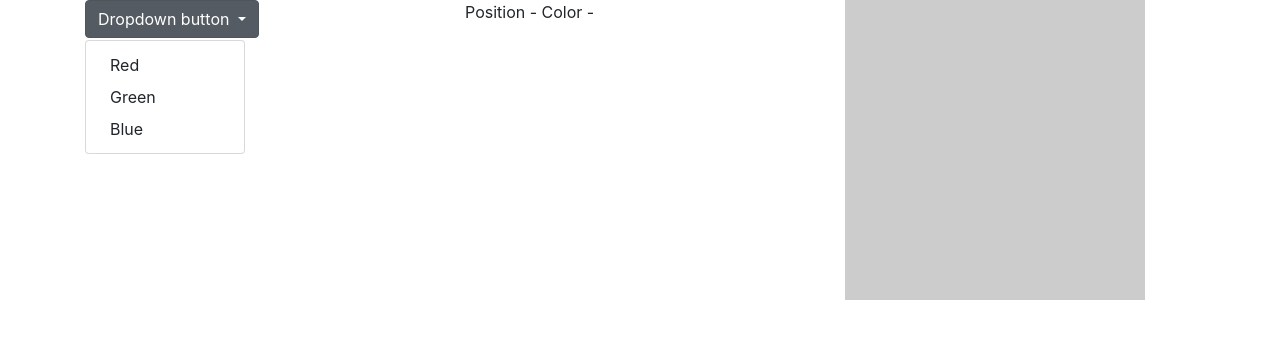
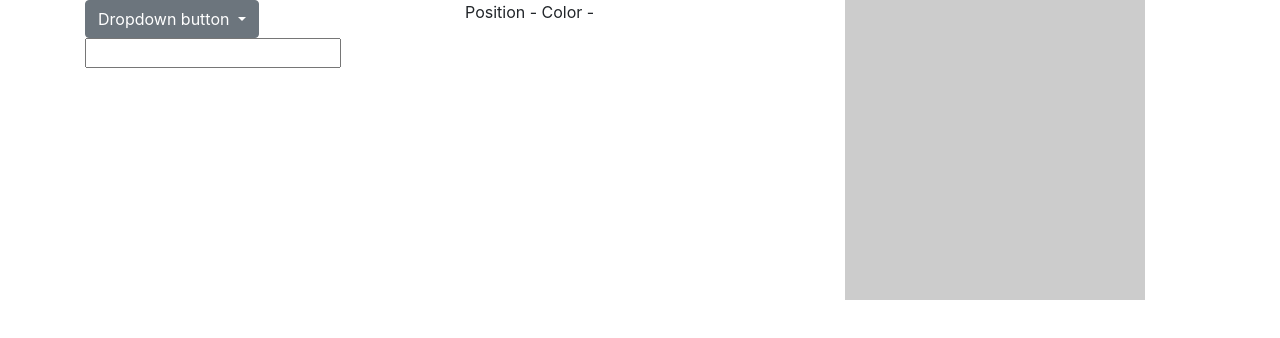
Before and after one commit to CodeKul/angular-morning-daily, an Angular app in the folder seventh-day/angular-sample-app/: page / in a window 1280 px wide. Shown: the top 338 px of the page. Built offline with nearby package versions, Linux system fonts and the light colour scheme.

Commit message:
local references : dom manipulation and local refs

```diff
--- a/seventh-day/angular-sample-app/src/app/inter-component-communication-v1/color-picker.component.ts
+++ b/seventh-day/angular-sample-app/src/app/inter-component-communication-v1/color-picker.component.ts
@@ -1,23 +1,33 @@
-import { Component, OnInit, Output, EventEmitter } from '@angular/core';
+import { Component, OnInit, Output, EventEmitter,ElementRef, ViewChild } from '@angular/core';
 import { DropEvent } from '../app.component';
 
 @Component({
   selector: 'app-color-picker',
   template: `
-  <div class="dropdown show">
+  <div class="dropdown" (click)="toggleSh()" #drp>
     <button class="btn btn-secondary dropdown-toggle" type="button" id="dropdownMenuButton" data-toggle="dropdown" aria-haspopup="true" aria-expanded="false">
     Dropdown button
     </button>
-    <div class="dropdown-menu show" aria-labelledby="dropdownMenuButton">
+    <div class="dropdown-menu" aria-labelledby="dropdownMenuButton"  [class.show]="isSh">
       <a class="dropdown-item" (click)="pickOne(1)">Red</a>
       <a class="dropdown-item" (click)="pickOne(2)">Green</a>
       <a class="dropdown-item" (click)="pickOne(3)">Blue</a>
     </div>
   </div>
+  <div>
+    <input type="text" #myNm/>
+  </div>
   `,
   styles: []
 })
 export class ColorPickerComponent implements OnInit {
+
+  isSh : boolean = false
+  @ViewChild('myNm')
+  private myNm : ElementRef<any>
+
+  @ViewChild('drp')
+  private slkvjlksdvj : ElementRef<any>
 
   @Output()
   picked: EventEmitter<DropEvent> = new EventEmitter()
@@ -27,7 +37,19 @@ export class ColorPickerComponent implements OnInit {
   ngOnInit() {
   }
 
+  toggleSh() {
+    this.isSh = !this.isSh
+    console.log(this.slkvjlksdvj)
+
+    if(this.isSh) {
+      this.slkvjlksdvj.nativeElement.className = 'dropdown show'
+    }else {
+      this.slkvjlksdvj.nativeElement.className = 'dropdown'
+    }
+  }
+
   pickOne(pos: number) {
+    console.log(this.myNm)
     let evObj: DropEvent = {} as DropEvent
     evObj.position = pos
     if (pos == 1) {
```
